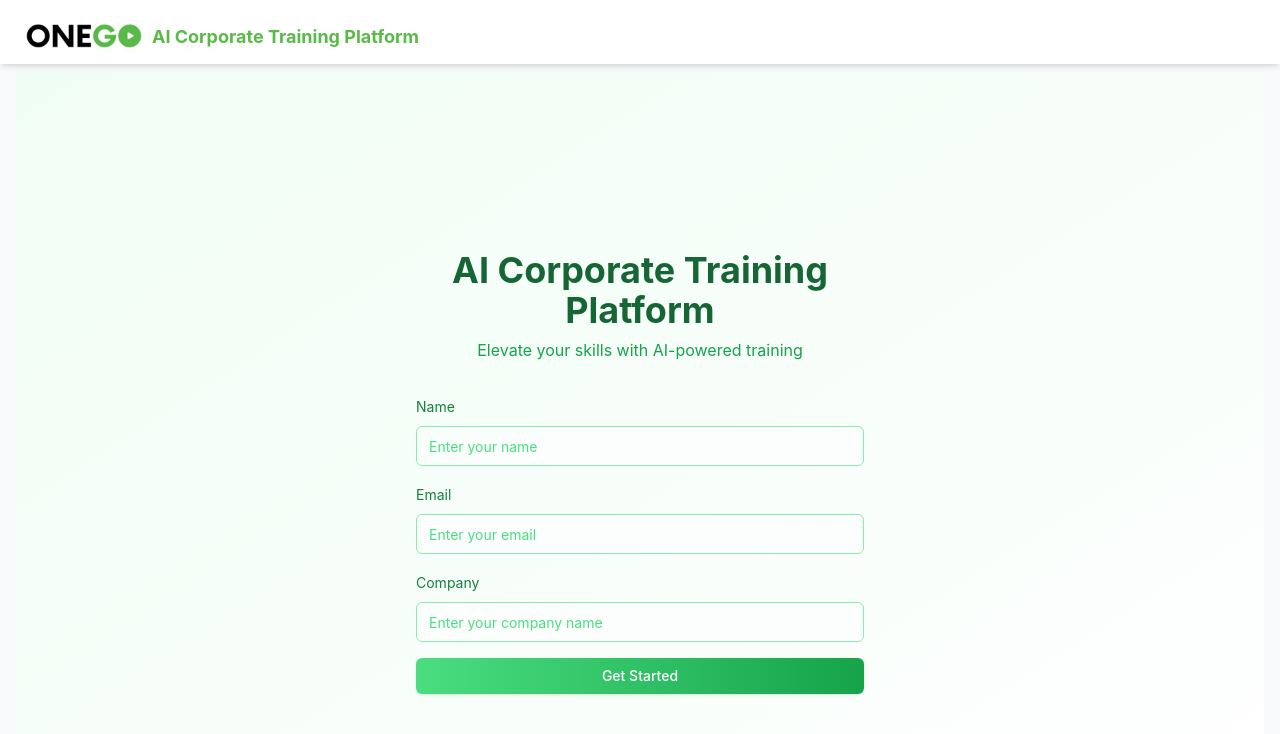
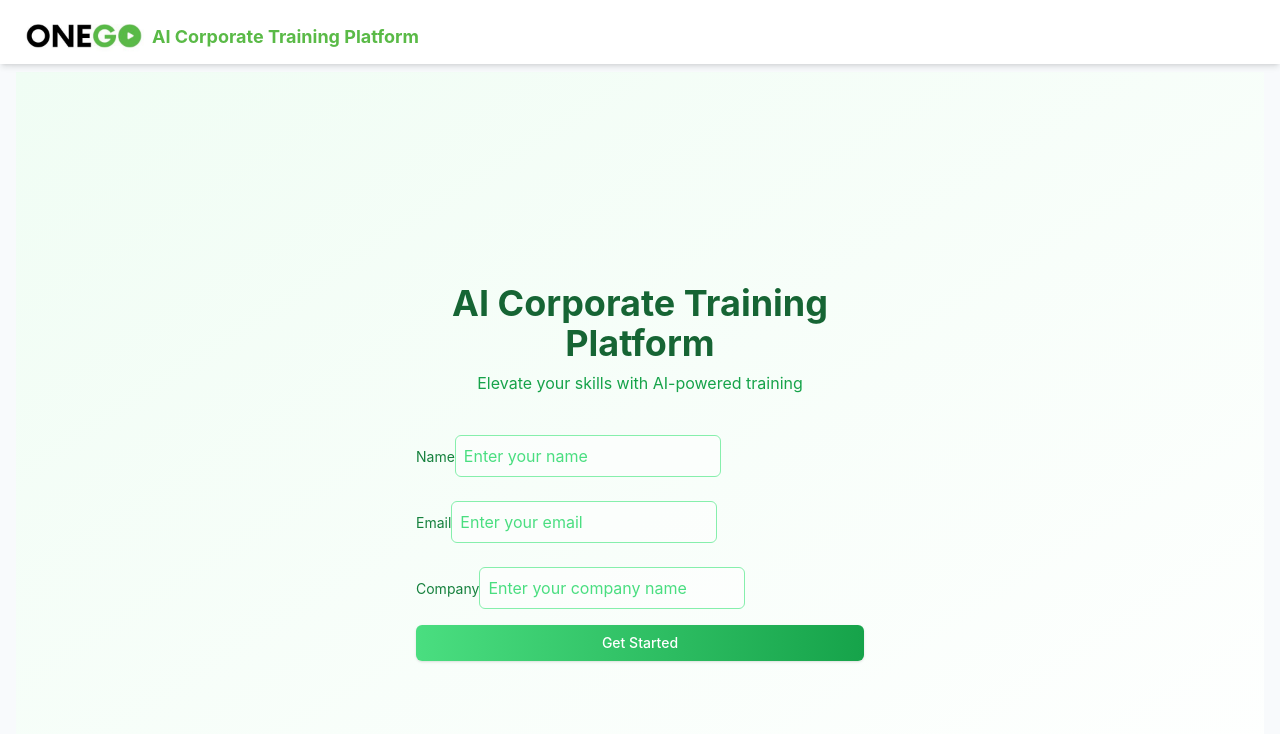
Before and after one commit to YasmineElnasharty/ai-corporate-training-platform, a Next.js app: page / in a window 1280 px wide. Shown: the top 734 px of the page. Built offline with nearby package versions, Linux system fonts and the light colour scheme.

Commit message:
Fix Input component export and resolve build issues

```diff
--- a/app/page.tsx
+++ b/app/page.tsx
@@ -4,7 +4,7 @@ import { useState } from 'react'
 import { useRouter } from 'next/navigation'
 import { motion } from 'framer-motion'
 import { Button } from '@/components/ui/button'
-import { Input } from '@/components/ui/input'
+import Input from '@/components/ui/input'
 import { useStore } from '@/lib/store'
 
 export default function LandingPage() {
--- a/app/skills/page.tsx
+++ b/app/skills/page.tsx
@@ -1,74 +1,88 @@
-'use client'
+'use client';
 
-import { useRouter } from 'next/navigation'
-import { motion } from 'framer-motion'
-import { Layout } from '@/components/layout'
-import { useStore } from '@/lib/store'
-import { Smile, Anchor, PresentationIcon as PresentationChart, ShieldCheck, Zap, TrendingUp } from 'lucide-react'
+import { useRouter } from 'next/navigation';
+import { motion } from 'framer-motion';
+import { Layout } from '@/components/layout';
+import { useStore } from '@/lib/store';
+import { Skill } from '@/types'; // Import the global Skill type
+import { Smile, Anchor, PresentationIcon as PresentationChart, ShieldCheck, Zap, TrendingUp } from 'lucide-react';
 
-const skills = [
+const skills: Skill[] = [
     {
         id: 'welcoming',
         name: 'Welcoming',
         icon: Smile,
         description: 'Learn to create a warm, inviting atmosphere for customers.',
-        prompt: 'You are an expert in customer welcoming techniques. Provide friendly and professional guidance on greeting and making customers feel welcome.'
+        prompt: 'You are an expert in customer welcoming techniques. Provide friendly and professional guidance on greeting and making customers feel welcome.',
+        category: 'customer-engagement',
+        subcategory: 'greetings',
     },
     {
         id: 'hooks',
         name: 'Hooks',
         icon: Anchor,
         description: 'Master the art of engaging customers from the start.',
-        prompt: 'You are a specialist in sales hooks and opening lines. Offer creative and effective ways to initiate customer interactions and spark interest.'
+        prompt: 'You are a specialist in sales hooks and opening lines. Offer creative and effective ways to initiate customer interactions and spark interest.',
+        category: 'sales',
+        subcategory: 'opening-lines',
     },
     {
         id: 'product-presentation',
         name: 'Product Presentation',
         icon: PresentationChart,
         description: 'Develop skills to showcase products effectively.',
-        prompt: 'You are a product presentation expert. Provide strategies for highlighting product features, benefits, and value propositions to customers.'
+        prompt: 'You are a product presentation expert. Provide strategies for highlighting product features, benefits, and value propositions to customers.',
+        category: 'sales',
+        subcategory: 'product-presentation',
     },
     {
         id: 'objection-handling',
         name: 'Handling Objections',
         icon: ShieldCheck,
         description: 'Learn techniques to address customer concerns smoothly.',
-        prompt: 'You are an expert in handling sales objections. Offer tactics and scripts for addressing common customer concerns and objections effectively.'
+        prompt: 'You are an expert in handling sales objections. Offer tactics and scripts for addressing common customer concerns and objections effectively.',
+        category: 'sales',
+        subcategory: 'objections',
     },
     {
         id: 'closing-techniques',
         name: 'Closing Techniques',
         icon: Zap,
         description: 'Improve your ability to close sales successfully.',
-        prompt: 'You are a sales closing specialist. Provide various techniques and approaches for successfully closing sales and securing customer commitments.'
+        prompt: 'You are a sales closing specialist. Provide various techniques and approaches for successfully closing sales and securing customer commitments.',
+        category: 'sales',
+        subcategory: 'closing',
     },
     {
         id: 'upselling',
         name: 'Upselling Techniques',
         icon: TrendingUp,
         description: 'Enhance your skills in suggesting additional products.',
-        prompt: 'You are an upselling and cross-selling expert. Offer strategies for suggesting complementary products and upgrades to increase sales value.'
+        prompt: 'You are an upselling and cross-selling expert. Offer strategies for suggesting complementary products and upgrades to increase sales value.',
+        category: 'sales',
+        subcategory: 'upselling',
     },
-]
+];
 
 export default function SkillsPage() {
-    const router = useRouter()
-    const selectedSubcategory = useStore((state) => state.selectedSubcategory)
-    const setSelectedSkill = useStore((state) => state.setSelectedSkill)
+    const router = useRouter();
+    const selectedSubcategory = useStore((state) => state.selectedSubcategory);
+    const setSelectedSkill = useStore((state) => state.setSelectedSkill);
 
-    const handleSkillSelect = (skill: any) => {
-        setSelectedSkill(skill)
-        router.push(`/chat`)
-    }
+    const handleSkillSelect = (skill: Skill) => {
+        setSelectedSkill(skill);
+        router.push(`/chat`);
+    };
 
     if (!selectedSubcategory) {
-        router.push('/subcategories')
-        return null
+        router.push('/subcategories');
+        return null;
     }
 
     return (
         <Layout>
             <div className="container mx-auto px-4 py-8">
+                {/* Page Title */}
                 <motion.h1
                     initial={{ opacity: 0, y: -20 }}
                     animate={{ opacity: 1, y: 0 }}
@@ -77,6 +91,8 @@ export default function SkillsPage() {
                 >
                     Choose the skill you want to train
                 </motion.h1>
+
+                {/* Skills Grid */}
                 <motion.div
                     initial={{ opacity: 0 }}
                     animate={{ opacity: 1 }}
@@ -84,7 +100,7 @@ export default function SkillsPage() {
                     className="grid grid-cols-1 md:grid-cols-2 lg:grid-cols-3 gap-6"
                 >
                     {skills.map((skill, index) => {
-                        const Icon = skill.icon
+                        const Icon = skill.icon;
                         return (
                             <motion.button
                                 key={skill.id}
@@ -96,16 +112,25 @@ export default function SkillsPage() {
                                 onClick={() => handleSkillSelect(skill)}
                                 className="flex flex-col items-center justify-center p-6 rounded-xl bg-white shadow-lg hover:shadow-xl transition-all"
                             >
+                                {/* Skill Icon */}
                                 <div className="w-16 h-16 rounded-full bg-gradient-to-br from-green-400 to-green-600 flex items-center justify-center mb-4">
                                     <Icon className="w-8 h-8 text-white" />
                                 </div>
-                                <h3 className="text-lg font-semibold text-green-800 mb-2">{skill.name}</h3>
-                                <p className="text-sm text-center text-green-600">{skill.description}</p>
+
+                                {/* Skill Name */}
+                                <h3 className="text-lg font-semibold text-green-800 mb-2">
+                                    {skill.name}
+                                </h3>
+
+                                {/* Skill Description */}
+                                <p className="text-sm text-center text-green-600">
+                                    {skill.description}
+                                </p>
                             </motion.button>
-                        )
+                        );
                     })}
                 </motion.div>
             </div>
         </Layout>
-    )
+    );
 }
--- a/app/subcategories/page.tsx
+++ b/app/subcategories/page.tsx
@@ -5,6 +5,7 @@ import { useRouter } from 'next/navigation';
 import { motion } from 'framer-motion';
 import { Layout } from '@/components/layout';
 import { useStore } from '@/lib/store';
+import { Subcategory } from '@/types'; // Import the updated Subcategory type
 import {
     Users,
     UserCog,
@@ -16,7 +17,7 @@ import {
     UserCheck,
 } from 'lucide-react';
 
-const subcategories = [
+const subcategories: Subcategory[] = [
     { id: 'sales', name: 'Sales Associate', icon: Users, skills: [] },
     { id: 'manager', name: 'Store Manager', icon: UserCog, skills: [] },
     { id: 'customer-service', name: 'Customer Service', icon: HeadSet, skills: [] },
@@ -39,7 +40,8 @@ export default function SubcategoriesPage() {
         }
     }, [selectedCategory, router]);
 
-    const handleSubcategorySelect = (subcategory: any) => {
+    // Handle subcategory selection
+    const handleSubcategorySelect = (subcategory: Subcategory) => {
         setSelectedSubcategory(subcategory);
         router.push(`/skills`);
     };
@@ -52,6 +54,7 @@ export default function SubcategoriesPage() {
     return (
         <Layout>
             <div className="container mx-auto px-4 py-8">
+                {/* Page Title */}
                 <motion.h1
                     initial={{ opacity: 0, y: -20 }}
                     animate={{ opacity: 1, y: 0 }}
@@ -60,6 +63,8 @@ export default function SubcategoriesPage() {
                 >
                     Choose a subcategory
                 </motion.h1>
+
+                {/* Subcategories Grid */}
                 <motion.div
                     initial={{ opacity: 0 }}
                     animate={{ opacity: 1 }}
@@ -67,7 +72,7 @@ export default function SubcategoriesPage() {
                     className="grid grid-cols-2 md:grid-cols-3 lg:grid-cols-4 gap-4"
                 >
                     {subcategories.map((subcategory, index) => {
-                        const Icon = subcategory.icon;
+                        const Icon = subcategory.icon as React.ComponentType<React.SVGProps<SVGSVGElement>>;
                         return (
                             <motion.button
                                 key={subcategory.id}
@@ -79,9 +84,12 @@ export default function SubcategoriesPage() {
                                 onClick={() => handleSubcategorySelect(subcategory)}
                                 className="flex flex-col items-center justify-center p-6 rounded-xl bg-white shadow-lg hover:shadow-xl transition-all"
                             >
+                                {/* Subcategory Icon */}
                                 <div className="w-12 h-12 rounded-full bg-gradient-to-br from-green-400 to-green-600 flex items-center justify-center mb-3">
                                     <Icon className="w-6 h-6 text-white" />
                                 </div>
+
+                                {/* Subcategory Name */}
                                 <span className="text-sm font-medium text-center text-green-800">
                                     {subcategory.name}
                                 </span>
--- a/components/ui/input.tsx
+++ b/components/ui/input.tsx
@@ -1,23 +1,15 @@
 import * as React from "react"
 
-export interface InputProps
-    extends React.InputHTMLAttributes<HTMLInputElement> { }
+const Input = React.forwardRef<HTMLInputElement, React.InputHTMLAttributes<HTMLInputElement>>(
+    ({ className, ...props }, ref) => (
+        <input
+            ref={ref}
+            className={`border border-gray-300 p-2 rounded-md ${className}`}
+            {...props}
+        />
+    )
+);
 
-const Input = React.forwardRef<HTMLInputElement, InputProps>(
-    ({ className, type, ...props }, ref) => {
-        return (
-            <input
-                type={type}
-                className={
-                    "flex h-10 w-full rounded-md border border-green-300 bg-transparent px-3 py-2 text-sm ring-offset-white file:border-0 file:bg-transparent file:text-sm file:font-medium placeholder:text-green-400 focus-visible:outline-none focus-visible:ring-2 focus-visible:ring-green-400 focus-visible:ring-offset-2 disabled:cursor-not-allowed disabled:opacity-50" +
-                    (className ? ` ${className}` : "")
-                }
-                ref={ref}
-                {...props}
-            />
-        )
-    }
-)
-Input.displayName = "Input"
+Input.displayName = 'Input';
 
-export { Input }
+export default Input;
--- a/types/index.ts
+++ b/types/index.ts
@@ -13,12 +13,13 @@ export interface Category {
 export interface Subcategory {
     id: string;
     name: string;
-    icon: string; // Assuming Subcategory icons are string paths
-    skills: Skill[]; // Array of skills
+    icon: ComponentType<any> | string; // Accept React components or string paths
+    skills: string[];
 }
 
 // Skill Interface
 export interface Skill {
+    icon: any;
     id: string;
     name: string;
     category: string;
```
